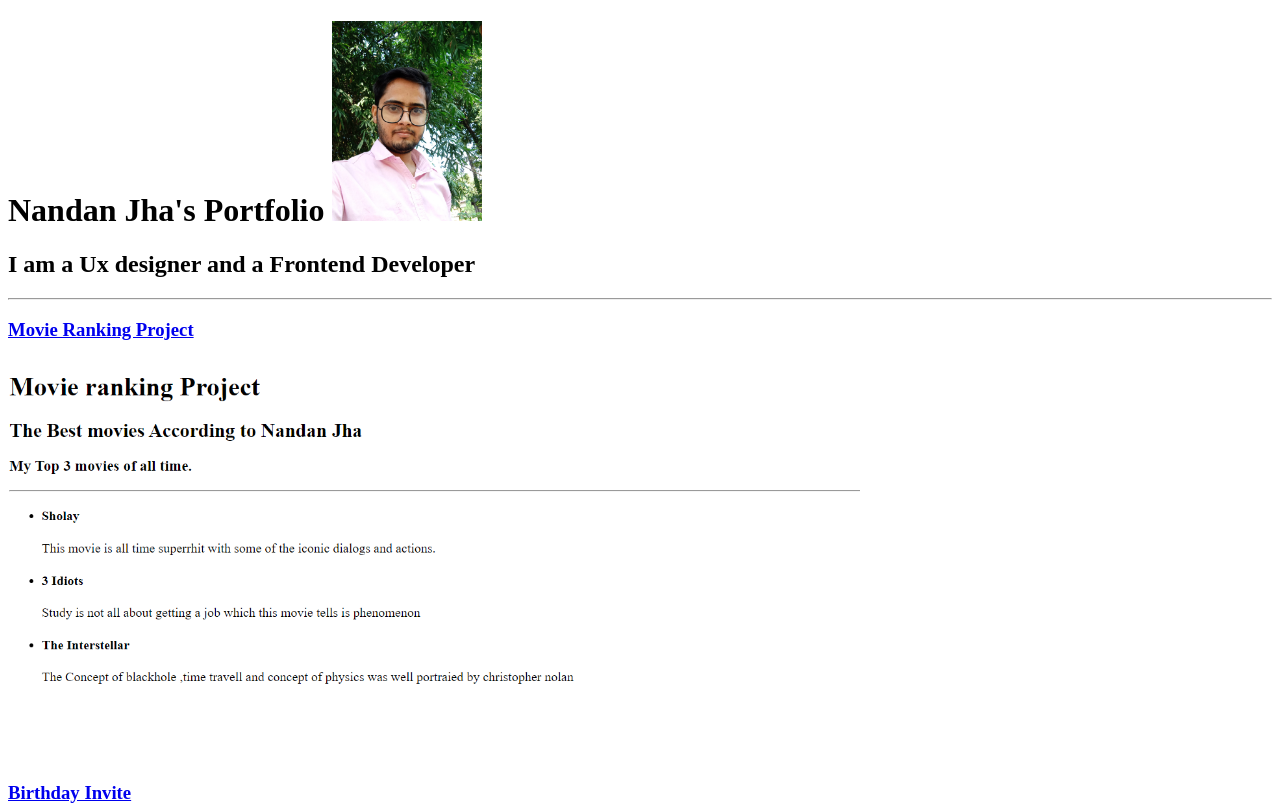
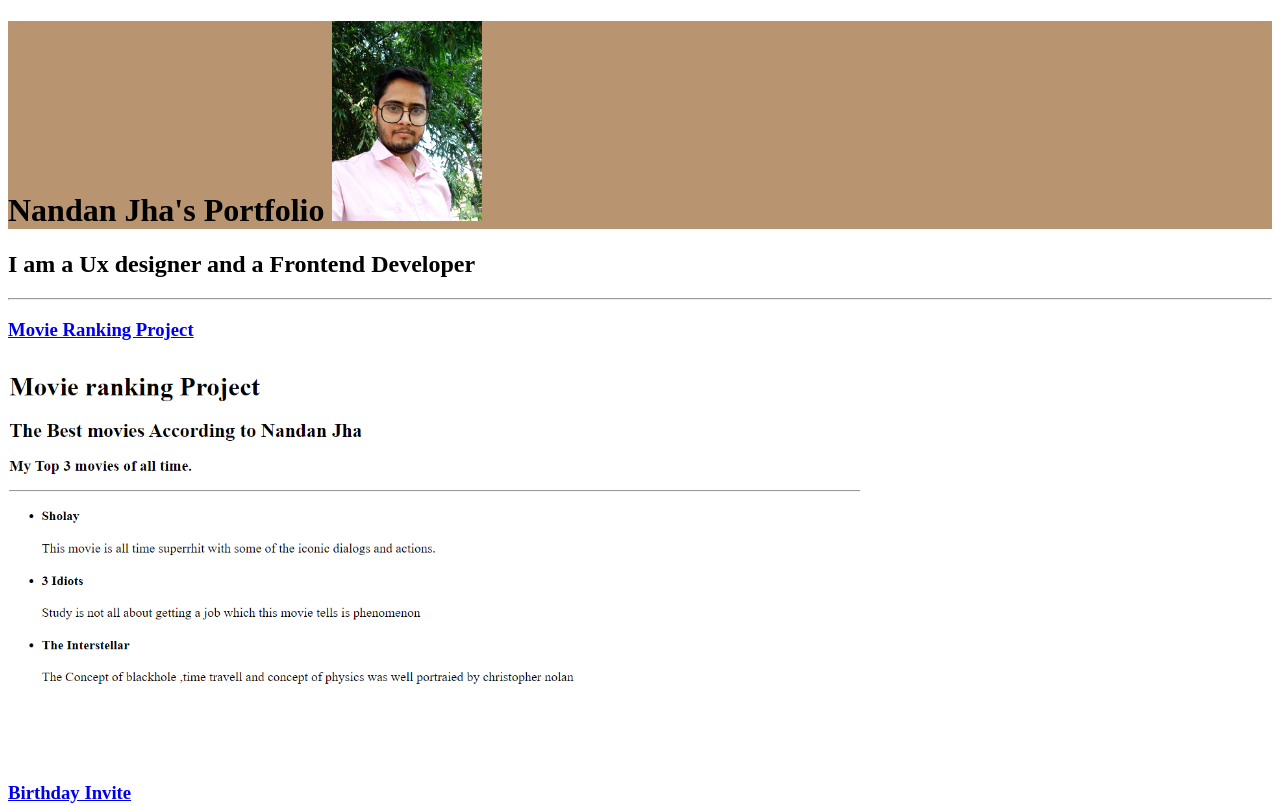
Before and after one commit to Nandanjha20/html-portfolio, a plain HTML site: page index.html in a window 1280 px wide. Shown: the top 806 px of the page. Drawn offline with Linux system fonts and the light colour scheme.

Commit message:
Update index.html

```diff
--- a/index.html
+++ b/index.html
@@ -5,9 +5,18 @@
     <meta name="viewport" content="width=device-width, initial-scale=1.0">
     <title>My Website</title>
 </head>
+    <style>
+        h1{
+            background-color:#B99470;
+        }
+
+    </style>
 <body>
-    <h1>Nandan Jha's Portfolio
+    <div>
+         <h1>Nandan Jha's Portfolio
         <img src="./Project.html/IMG_20231020_090451_267.jpg" height="200" alt="Image of Nandan"/>
+    </div>
+
     </h1>
     <h2>I am a Ux designer and a Frontend Developer</h2>
     <hr>
```
